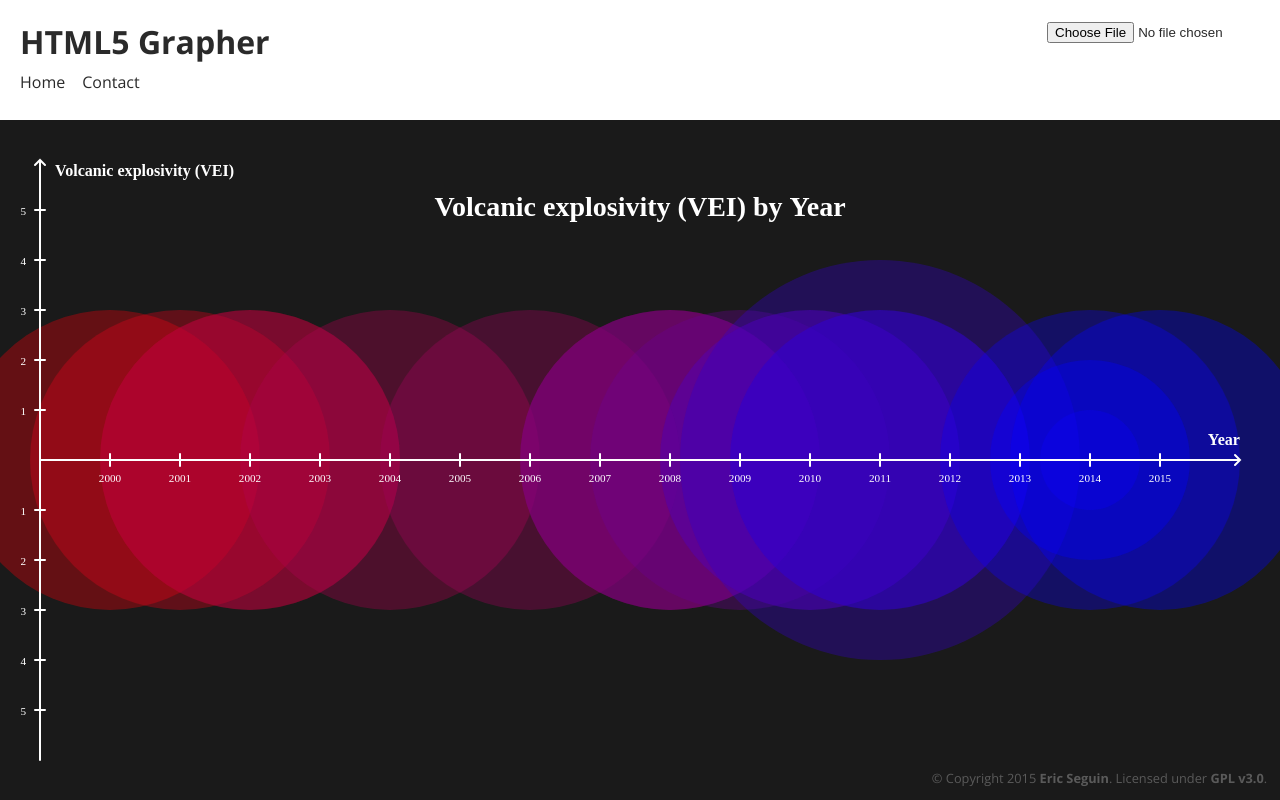
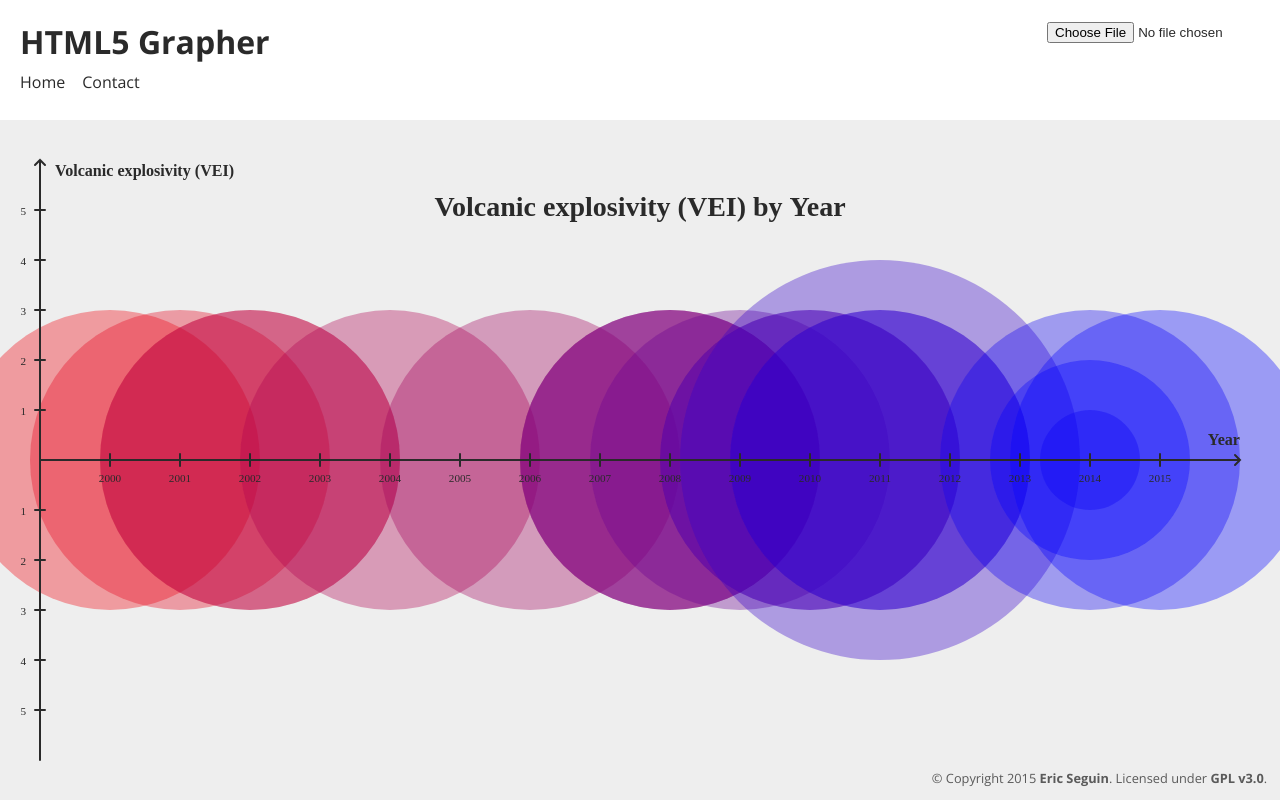
Before and after one commit to segwin/Visualisr.js, a PHP site: page / in a window 1280 px wide. Run offline with PHP 8.4, Linux system fonts and the light colour scheme; some libraries are stand-ins or nearby versions.

Commit message:
Changed background colour from dark to light

```diff
--- a/css/colours.css
+++ b/css/colours.css
@@ -64,8 +64,8 @@ a#data-table-submit:hover { color: #9CEB00; }
  */
 
 #timeline {
-	color: #eee;
-	background-color: #1a1a1a;
+	color: #2a2a2a;
+	background-color: #eee;
 }
 
 #timeline a { color: #fff; }
--- a/js/cfg/canvas.cfg.js
+++ b/js/cfg/canvas.cfg.js
@@ -9,9 +9,8 @@
  * Colours
  */
 
-var bgColour = "#1a1a1a";		// background colour
-var axisColour = "#fff";		// axis & notation colour
-var titleColour = "#fff";	// timeline title colour
+var axisColour = "#2a2a2a";		// axis & notation colour
+var titleColour = "#2a2a2a";	// timeline title colour
 
 var timelineStartColour = "#FF0000";	// starting colour on timeline plot points gradient (hexadecimal values only)
 var timelineEndColour = "#0000FF";		// ending colour on timeline plot points (hexadecimal values only)
```
